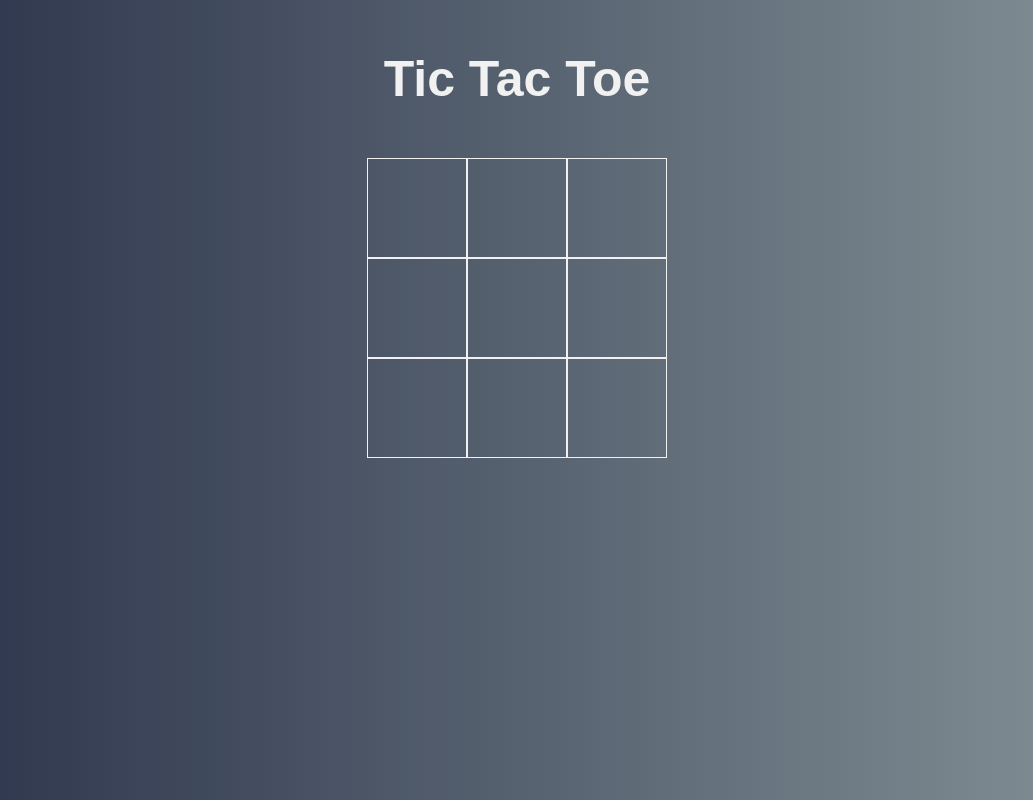
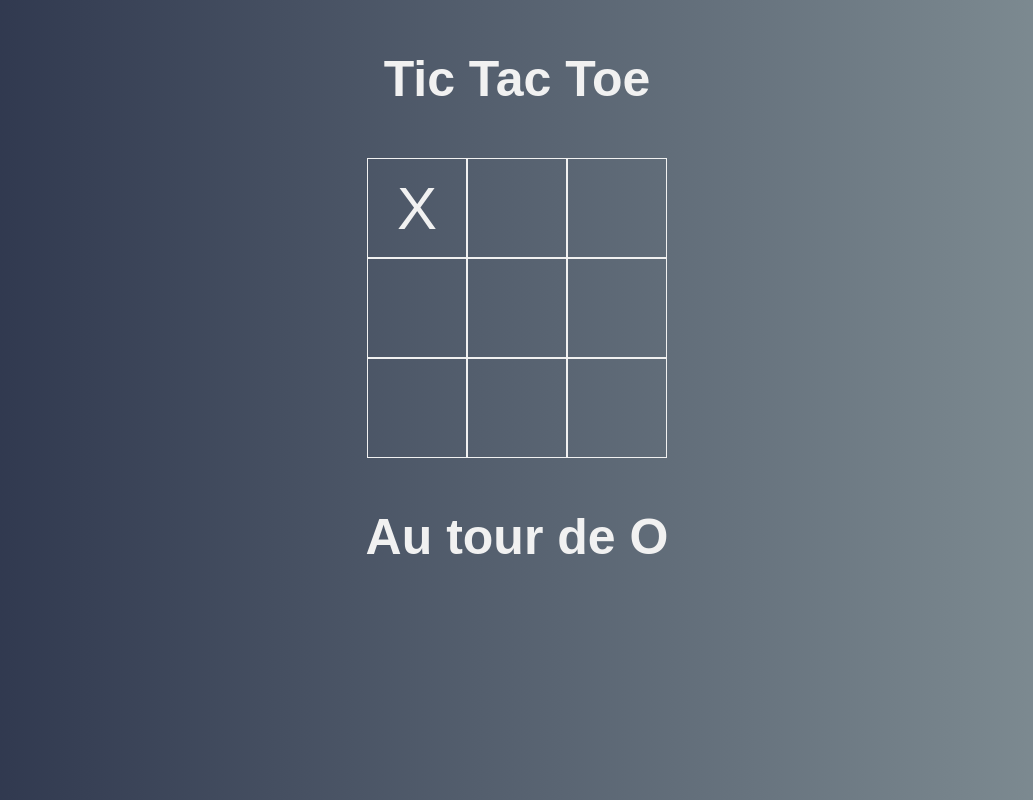
Before and after one commit to MatildadDS/TicTacToe, a plain HTML site: page index.html in a window 1280 px wide. Both pictures are taken after a click on the element 540 px from the left and 208 px from the top of the page. Shown: the whole page, without its empty margins (123-1156 px from the left). Drawn offline with Linux system fonts and the light colour scheme.

Commit message:
adding JS :rocket:

```diff
--- /dev/null
+++ b/app.js
@@ -0,0 +1,110 @@
+const info = document.querySelector('.info');
+const cellules = document.querySelectorAll('.cell');
+
+let verrouillage = true; //fige la partie quand on a gagné
+let joueurEnCours = "X"; // le joueur X va démarrer
+
+info.innerHTML = `Au tour de ${joueurEnCours}`;
+
+
+const casDeVictoires = [
+    [0, 1, 2],
+    [3, 4, 5],
+    [6, 7, 8],
+    [0, 3, 6],
+    [1, 4, 7],
+    [2, 5, 8],
+    [0, 4, 8],
+    [2, 4, 6]
+]
+
+//tableau des cases cochées (en attente des valeurs "X" ou "O")
+let partieEnCours = ["", "", "", "", "", "", "", "", ""];
+
+// FONCTIONS
+
+//1. pour chacune des cases sur lesquelles on va cliquer
+cellules.forEach(cell => {
+    cell.addEventListener('click', clicSurCase);
+})
+
+//2. la fonction clicSurCase va prendre en paramètre l'objet d'evenement(e)
+function clicSurCase(e) {
+    const caseClique = e.target; //et on va mettre dans une constante la case sur laquelle on vient de cliquer
+    const caseIndex = caseClique.getAttribute('data-index'); //on va aussi prendre l'index de la case sur laquelle on va cliquer
+
+    //4a. s'il y a déjà quelque-chose dans la case [caseIndex] sur laquelle on vient de cliquer dans le tableau partieEnCours OU 4b. si j'ai l'inverse de verrouillage (false), je return
+    if (partieEnCours[caseIndex] !== "" || !verrouillage) {
+        return;
+    }
+
+    //3. on va commencer à remplir les cases du tableau partieEnCours sur lesquelles on est en train de cliquer
+    partieEnCours[caseIndex] = joueurEnCours;
+    caseClique.innerHTML = joueurEnCours;
+    console.log(partieEnCours);
+
+    //5. avant d'appeler la fonction qui valide la victoire, on va créer celle qui fait changer de joueur MAIS on ne va appeler cette méthode qu'après avoir chercher et valider si la partie est terminée ou pas
+    //changementDeJoueur();
+
+    //7. on va donc appeler la fonction qui valide les victoires...
+    validationVictoires();
+
+}
+
+//8a. ...et la créer
+function validationVictoires() {
+
+    //8b.on va déclarer une variable qui détermine la fin de la partie et qui démarre à false (car ce n'est pas encore la fin de la partie)
+    let findePartie = false;
+
+    //8c. on va itérer à travers les 8 combinaisons de victoires possibles
+    for (i = 0; i < casDeVictoires.length; i++) {
+
+        //8d. puis on va vérifier si on est dans un cas de victoire à chaque itération (par exemple trois "X" dans la première rangée)
+        const verifVictoire = casDeVictoires[i];
+        // [0, 1, 2],
+        let a = partieEnCours[verifVictoire[0]];
+        console.log(a);
+        // "X"
+        let b = partieEnCours[verifVictoire[1]];
+        console.log(b);
+        // "X"
+        let c = partieEnCours[verifVictoire[2]];
+        // "X"
+
+        //8e. s'il reste des cases/chaînes de caractères vides, c'est que le jeu n'est pas terminé
+        if (a === '' || b === '' || c === '') {
+            continue;
+        }
+        //8f. cas de victoire et fin du jeu si c'est 3fois égal à "X" ou 3fois égal à "O"
+        if (a === b && b === c) {
+            findePartie = true;
+            break; // sort de la condition
+        }
+    }
+
+    //9. message de fin de partie et verrouillage de l'écran
+    if (findePartie) {
+        info.innerText = `Le joueur ${joueurEnCours} a gagné !`
+        verrouillage = false;
+        return; // sort de la fonction
+    }
+
+    //10. cas du match nul
+    //s'il n'y pas de chaîne de caractères vide dans partieEnCours
+    let matchNul = !partieEnCours.includes('');
+    if (matchNul) {
+        info.innerText = 'Match nul !';
+        verrouillage = false;
+        return;
+    }
+
+    changementDeJoueur();
+}
+
+
+//6. Est-ce que le joueur en cours est strictement égal au "X", ou à "O"? Si le joueur en cours est "X", alors il devient "O", sinon il devient "X"
+function changementDeJoueur() {
+    joueurEnCours = joueurEnCours === "X" ? "O" : "X";
+    info.innerText = `Au tour de ${joueurEnCours}`;
+}
--- a/index.html
+++ b/index.html
@@ -30,4 +30,6 @@
 
 </body>
 
+<script src="app.js"></script>
+
 </html>
```
